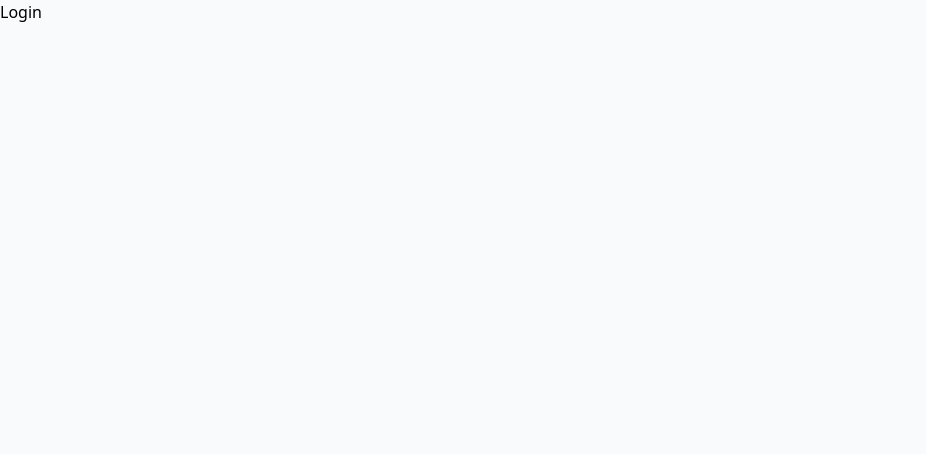
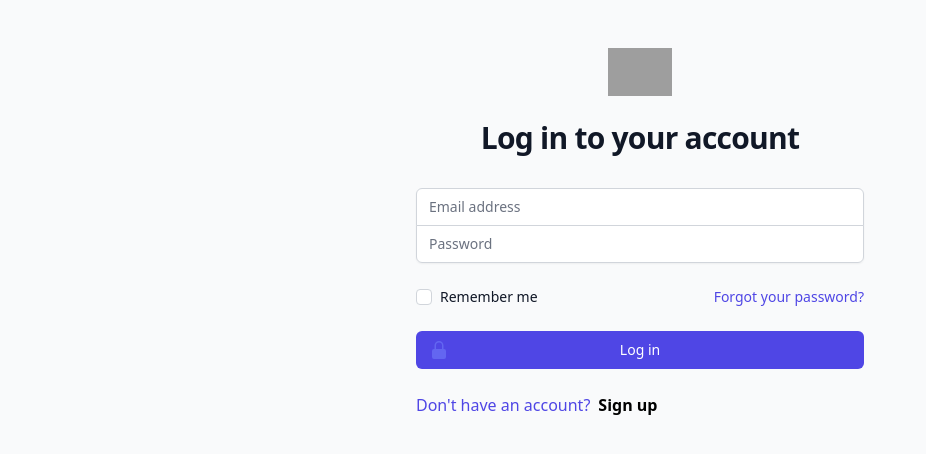
Before and after one commit to Sidharthkp/CompanyX-Client-, a React (Vite) app: page /login in a window 1280 px wide. Shown: the top 454 px of the page, without its empty margins (0-926 px from the left). Built offline with nearby package versions, Linux system fonts and the light colour scheme; grey boxes are pictures that could not be loaded.

Commit message:
user registration first phase done

```diff
--- a/src/App.jsx
+++ b/src/App.jsx
@@ -1,7 +1,7 @@
 import { BrowserRouter, Routes, Route } from 'react-router-dom'
-import Login from './pages/authentication/login'
+import Login from './pages/authentication/Login'
 import Register from './pages/authentication/Register'
-import Secret from './pages/authentication/secret'
+import Secret from './pages/authentication/Secret'
 
 const App = () => {
 
--- a/src/pages/authentication/Login.jsx
+++ b/src/pages/authentication/Login.jsx
@@ -1,8 +1,114 @@
+import { LockClosedIcon } from '@heroicons/react/20/solid'
+import { useState } from 'react';
+
+import { Link } from "react-router-dom";
+import { toast, ToastContainer } from 'react-toastify'
+
 const Login = () => {
+
+    const [values, setValues] = useState({
+        email: "",
+        password: ""
+    })
+
+    const handleSubmit = (e) => {
+        e.preventDefault()
+    }
+
     return (
-        <div>
-            Login
-        </div>
+
+        <>
+            <div className="flex min-h-full items-center justify-center py-12 px-4 sm:px-6 lg:px-8">
+                <div className="w-full max-w-md space-y-8">
+                    <div>
+                        <img
+                            className="mx-auto h-12 w-auto"
+                            src="https://tailwindui.com/img/logos/mark.svg?color=indigo&shade=600"
+                            alt="Your Company"
+                        />
+                        <h2 className="mt-6 text-center text-3xl font-bold tracking-tight text-gray-900">
+                            Log in to your account
+                        </h2>
+                    </div>
+                    <form className="mt-8 space-y-6" onSubmit={(e) => handleSubmit(e)} method="POST">
+                        <input type="hidden" name="remember" defaultValue="true" />
+                        <div className="-space-y-px rounded-md shadow-sm">
+                            <div>
+                                <label htmlFor="email-address" className="sr-only">
+                                    Email address
+                                </label>
+                                <input
+                                    id="email-address"
+                                    name="email"
+                                    type="email"
+                                    autoComplete="email"
+                                    required
+                                    className="relative block w-full appearance-none rounded-none rounded-t-md border border-gray-300 px-3 py-2 text-gray-900 placeholder-gray-500 focus:z-10 focus:border-indigo-500 focus:outline-none focus:ring-indigo-500 sm:text-sm"
+                                    placeholder="Email address"
+                                    onChange={(e) => setValues({ ...values, [e.target.name]: e.target.value })}
+                                />
+                            </div>
+                            <div>
+                                <label htmlFor="password" className="sr-only">
+                                    Password
+                                </label>
+                                <input
+                                    id="password"
+                                    name="password"
+                                    type="password"
+                                    autoComplete="current-password"
+                                    required
+                                    className="relative block w-full appearance-none rounded-none rounded-b-md border border-gray-300 px-3 py-2 text-gray-900 placeholder-gray-500 focus:z-10 focus:border-indigo-500 focus:outline-none focus:ring-indigo-500 sm:text-sm"
+                                    placeholder="Password"
+                                    onChange={(e) => setValues({ ...values, [e.target.password]: e.target.value })}
+                                />
+                            </div>
+                        </div>
+
+                        <div className="flex items-center justify-between">
+                            <div className="flex items-center">
+                                <input
+                                    id="remember-me"
+                                    name="remember-me"
+                                    type="checkbox"
+                                    className="h-4 w-4 rounded border-gray-300 text-indigo-600 focus:ring-indigo-500"
+                                />
+                                <label htmlFor="remember-me" className="ml-2 block text-sm text-gray-900">
+                                    Remember me
+                                </label>
+                            </div>
+
+                            <div className="text-sm">
+                                <a href="#" className="font-medium text-indigo-600 hover:text-indigo-500">
+                                    Forgot your password?
+                                </a>
+                            </div>
+                        </div>
+
+                        <div>
+                            <button
+                                type="submit"
+                                className="group relative flex w-full justify-center rounded-md border border-transparent bg-indigo-600 py-2 px-4 text-sm font-medium text-white hover:bg-indigo-700 focus:outline-none focus:ring-2 focus:ring-indigo-500 focus:ring-offset-2"
+                            >
+                                <span className="absolute inset-y-0 left-0 flex items-center pl-3">
+                                    <LockClosedIcon className="h-5 w-5 text-indigo-500 group-hover:text-indigo-400" aria-hidden="true" />
+                                </span>
+                                Log in
+                            </button>
+                        </div>
+                        <div className='flex flex-row'>
+                            <p className="font-medium text-indigo-600">
+                                Don't have an account?
+                            </p>
+                            <Link to="/register" className='ml-2 font-bold'>Sign up</Link>
+                        </div>
+                    </form>
+                </div>
+                <ToastContainer />
+            </div>
+        </>
+
+
     )
 }
 
--- a/src/pages/authentication/Register.jsx
+++ b/src/pages/authentication/Register.jsx
@@ -1,18 +1,30 @@
-import { LockClosedIcon } from '@heroicons/react/20/solid'
+import { LockClosedIcon } from '@heroicons/react/20/solid';
 import { useState } from 'react';
-
 import { Link } from "react-router-dom";
-import { toast, ToastContainer } from 'react-toastify'
+import { toast, ToastContainer } from 'react-toastify';
+import axios from 'axios';
 
 const Register = () => {
 
-    const [values, setValues] = useState({
-        email: "",
-        password: ""
-    })
+    const [values, setValues] = useState({ email: "", password: "" })
 
-    const handleSubmit = (e) => {
+    const handleSubmit = async (e) => {
         e.preventDefault()
+        try {
+            const { data } = await axios.post("http://localhost:4111/register", {
+                ...values,
+            });
+            console.log(data);
+            if (data) {
+                if (data.errors) {
+
+                } else {
+
+                }
+            }
+        } catch (err) {
+            console.log(err);
+        }
     }
 
     return (
@@ -29,12 +41,6 @@
                         <h2 className="mt-6 text-center text-3xl font-bold tracking-tight text-gray-900">
                             Sign in to your account
                         </h2>
-                        <p className="mt-2 text-center text-sm text-gray-600">
-                            Or{' '}
-                            <a href="#" className="font-medium text-indigo-600 hover:text-indigo-500">
-                                start your 14-day free trial
-                            </a>
-                        </p>
                     </div>
                     <form className="mt-8 space-y-6" onSubmit={(e) => handleSubmit(e)} method="POST">
                         <input type="hidden" name="remember" defaultValue="true" />
@@ -66,7 +72,7 @@
                                     required
                                     className="relative block w-full appearance-none rounded-none rounded-b-md border border-gray-300 px-3 py-2 text-gray-900 placeholder-gray-500 focus:z-10 focus:border-indigo-500 focus:outline-none focus:ring-indigo-500 sm:text-sm"
                                     placeholder="Password"
-                                    onChange={(e) => setValues({ ...values, [e.target.password]: e.target.value })}
+                                    onChange={(e) => setValues({ ...values, [e.target.name]: e.target.value })}
                                 />
                             </div>
                         </div>
```
